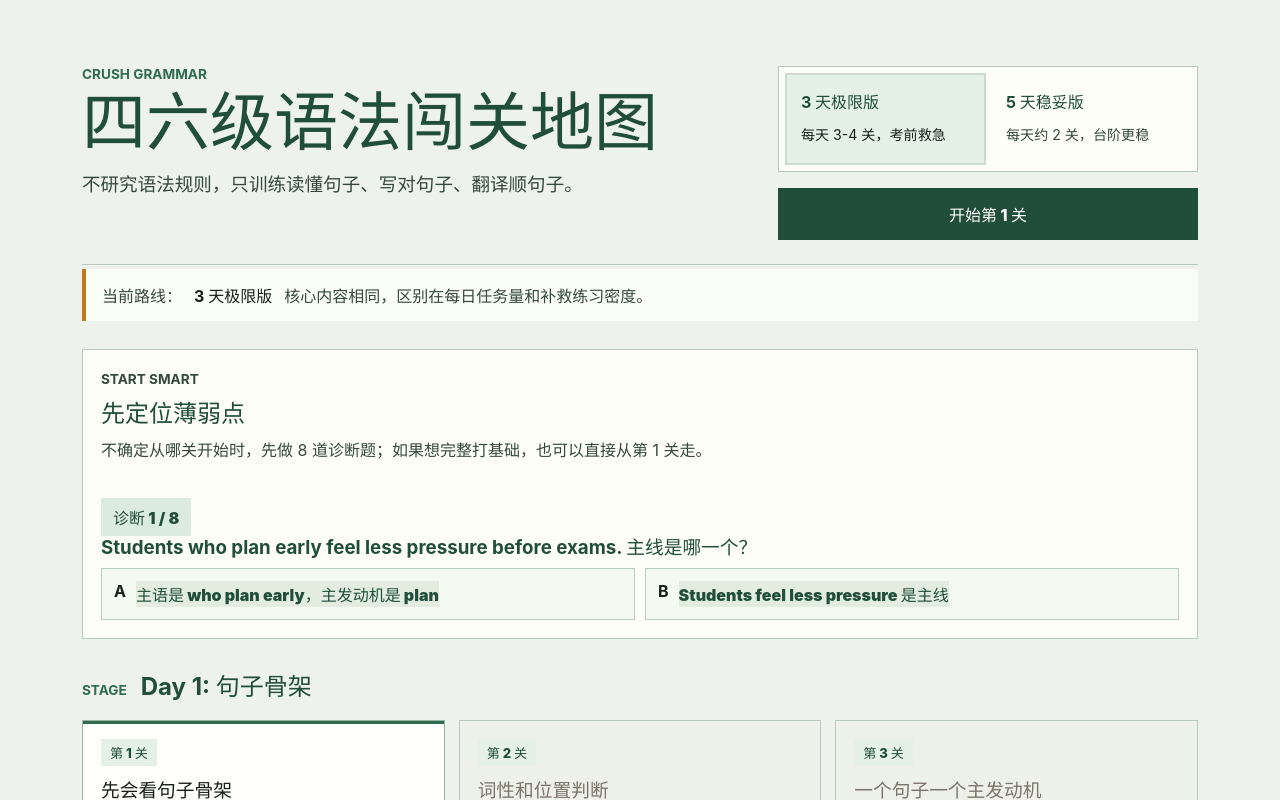
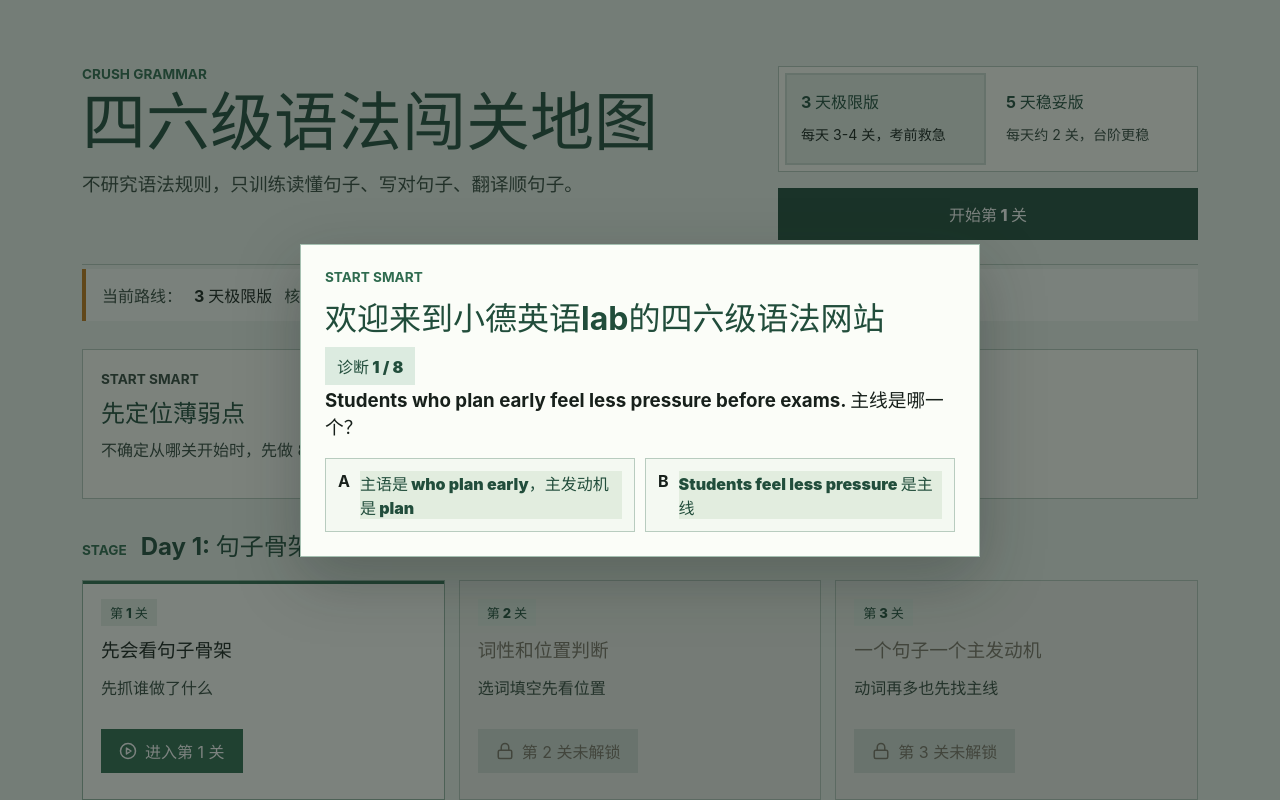
Before and after one commit to SSSophist/CrushGrammar, a React (Vite) app: page / in a window 1280 px wide. Both pictures are taken after a click on the button "开始 8 题语法检测". Shown: the top 800 px of the page. Built offline with nearby package versions, Linux system fonts and the light colour scheme.

Commit message:
fix: run first-visit diagnostic in modal

```diff
--- a/src/pages/HomePage.tsx
+++ b/src/pages/HomePage.tsx
@@ -142,6 +142,7 @@ export default function HomePage({ unlockedLevels, onUnlockAll, onUnlockThrough,
   const [diagnosticAnswers, setDiagnosticAnswers] = useState<DiagnosticOption[]>([]);
   const [diagnosticResult, setDiagnosticResult] = useState<ReturnType<typeof getDiagnosticResult> | null>(null);
   const [beginnerMode, setBeginnerMode] = useState(false);
+  const [diagnosticInModal, setDiagnosticInModal] = useState(false);
   const [showDiagnosticPrompt, setShowDiagnosticPrompt] = useState(() => {
     try {
       return localStorage.getItem(DIAGNOSTIC_PROMPT_KEY) !== 'true';
@@ -166,18 +167,18 @@ export default function HomePage({ unlockedLevels, onUnlockAll, onUnlockThrough,
     }
   }, [clicks]);
 
-  const markDiagnosticPromptSeen = () => {
+  const rememberDiagnosticPromptSeen = () => {
     try {
       localStorage.setItem(DIAGNOSTIC_PROMPT_KEY, 'true');
     } catch {
       // Local storage can be unavailable in private contexts; the session state still closes the prompt.
     }
-
-    setShowDiagnosticPrompt(false);
   };
 
-  const startDiagnostic = () => {
-    markDiagnosticPromptSeen();
+  const startDiagnostic = (mode: 'inline' | 'modal' = 'inline') => {
+    rememberDiagnosticPromptSeen();
+    setShowDiagnosticPrompt(mode === 'modal');
+    setDiagnosticInModal(mode === 'modal');
     setDiagnosticStarted(true);
     setDiagnosticAnswers([]);
     setDiagnosticResult(null);
@@ -185,7 +186,9 @@ export default function HomePage({ unlockedLevels, onUnlockAll, onUnlockThrough,
   };
 
   const handleBeginnerStart = () => {
-    markDiagnosticPromptSeen();
+    rememberDiagnosticPromptSeen();
+    setShowDiagnosticPrompt(false);
+    setDiagnosticInModal(false);
     setBeginnerMode(true);
     setDiagnosticStarted(false);
     setDiagnosticAnswers([]);
@@ -228,6 +231,9 @@ export default function HomePage({ unlockedLevels, onUnlockAll, onUnlockThrough,
   const diagnosticResultLevelNumbers = diagnosticResult?.recommendedLevelIds
     .map((levelId) => `第 ${levelNumberById.get(levelId)} 关`)
     .join('、');
+  const modalRecommendedLevel = diagnosticResult
+    ? levels.find((level) => level.id === diagnosticResult.recommendedLevelId) ?? levels[0]
+    : null;
 
   return (
     <main className="page-shell" style={{ position: 'relative' }}>
@@ -259,6 +265,47 @@ export default function HomePage({ unlockedLevels, onUnlockAll, onUnlockThrough,
           >
             <p className="eyebrow">Start Smart</p>
             <h2 id="diagnostic-welcome-title">欢迎来到小德英语lab的四六级语法网站</h2>
+            {diagnosticInModal && diagnosticStarted && currentDiagnosticQuestion ? (
+              <div className="diagnostic-question">
+                <div className="practice-progress">
+                  诊断 {diagnosticAnswers.length + 1} / {diagnosticQuestions.length}
+                </div>
+                <h3>{currentDiagnosticQuestion.prompt}</h3>
+                <div className="diagnostic-options">
+                  {currentDiagnosticQuestion.options.map((option) => (
+                    <button key={option.id} type="button" className="answer-option" onClick={() => handleDiagnosticAnswer(option)}>
+                      <strong>{option.id.toUpperCase()}</strong>
+                      <span>{option.text}</span>
+                    </button>
+                  ))}
+                </div>
+              </div>
+            ) : null}
+            {diagnosticInModal && diagnosticResult && modalRecommendedLevel ? (
+              <div className="diagnostic-result">
+                <p className="eyebrow">Diagnostic Result</p>
+                <h3>建议先练第 {modalRecommendedLevel.number} 关</h3>
+                <p className="diagnostic-result-line">推荐关卡：{diagnosticResultLevelNumbers}</p>
+                <div className="diagnostic-tags">
+                  {diagnosticResult.weakLabels.map((label) => (
+                    <span key={label}>{label}</span>
+                  ))}
+                </div>
+                <button
+                  type="button"
+                  className="primary-action"
+                  onClick={() => {
+                    setShowDiagnosticPrompt(false);
+                    setDiagnosticInModal(false);
+                    onOpenLevel(modalRecommendedLevel.id);
+                  }}
+                >
+                  开始第 {modalRecommendedLevel.number} 关
+                </button>
+              </div>
+            ) : null}
+            {!diagnosticInModal ? (
+              <>
                 <div className="intro-modal-body">
                   <p>
                     先做 8 道语法能力检测题，大概 3 分钟。系统会根据你的错误推荐薄弱关卡，并自动解锁到对应训练位置。
@@ -266,13 +313,15 @@ export default function HomePage({ unlockedLevels, onUnlockAll, onUnlockThrough,
                   <p>如果你想从零开始，也可以直接选择小白路线，从第 1 关按顺序刷。</p>
                 </div>
                 <div className="diagnostic-actions">
-              <button type="button" className="primary-action" onClick={startDiagnostic}>
+                  <button type="button" className="primary-action" onClick={() => startDiagnostic('modal')}>
                     开始 8 题语法检测
                   </button>
                   <button type="button" className="secondary-action" onClick={handleBeginnerStart}>
                     我是语法小白，从第 1 关开始
                   </button>
                 </div>
+              </>
+            ) : null}
           </section>
         </div>
       ) : null}
@@ -305,7 +354,7 @@ export default function HomePage({ unlockedLevels, onUnlockAll, onUnlockThrough,
         </div>
         {!diagnosticStarted && !diagnosticResult ? (
           <div className="diagnostic-actions">
-            <button type="button" className="secondary-action" onClick={startDiagnostic}>
+            <button type="button" className="secondary-action" onClick={() => startDiagnostic('inline')}>
               做 3 分钟诊断
             </button>
             <button type="button" className="text-action" onClick={handleBeginnerStart}>
@@ -313,7 +362,7 @@ export default function HomePage({ unlockedLevels, onUnlockAll, onUnlockThrough,
             </button>
           </div>
         ) : null}
-        {diagnosticStarted && currentDiagnosticQuestion ? (
+        {diagnosticStarted && !diagnosticInModal && currentDiagnosticQuestion ? (
           <div className="diagnostic-question">
             <div className="practice-progress">
               诊断 {diagnosticAnswers.length + 1} / {diagnosticQuestions.length}
@@ -329,7 +378,7 @@ export default function HomePage({ unlockedLevels, onUnlockAll, onUnlockThrough,
             </div>
           </div>
         ) : null}
-        {diagnosticResult ? (
+        {diagnosticResult && !diagnosticInModal ? (
           <div className="diagnostic-result">
             <p className="eyebrow">Diagnostic Result</p>
             <h3>建议先练第 {levelNumberById.get(diagnosticResult.recommendedLevelId)} 关</h3>
```
Also changed, not shown: 1 other file (tests, documents, lock files or other folders). Lines whose indentation alone changed are shown as unchanged.
